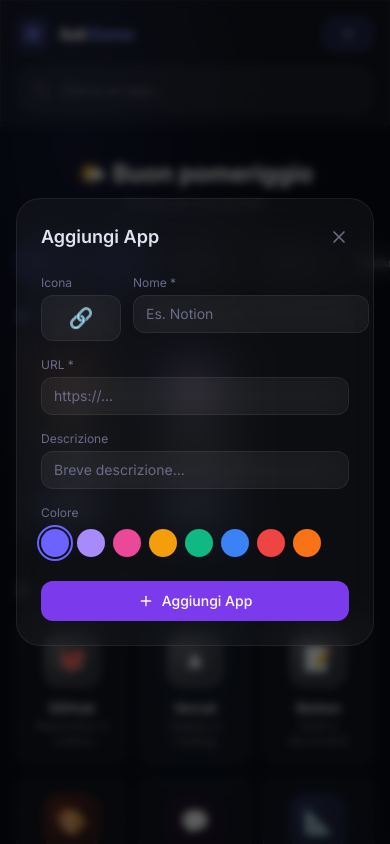
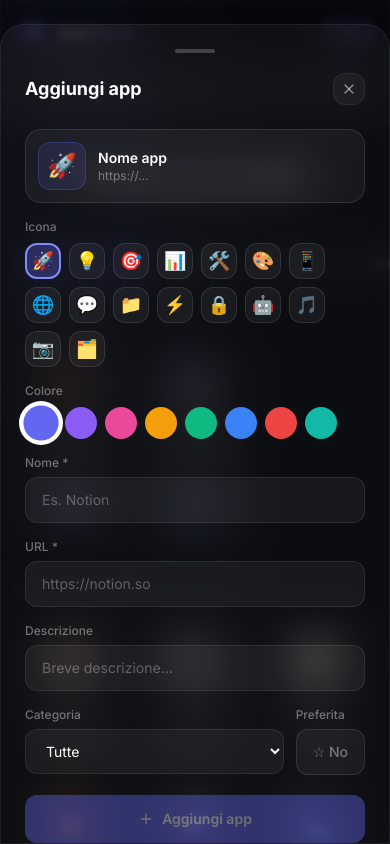
Before and after one commit to soli92/soli-dome, a Next.js app: page / in a window 390 px wide. Both pictures are taken after a click on the button 348 px from the left and 34 px from the top of the page. Shown: the top 844 px of the page. Built offline with nearby package versions, Linux system fonts and the light colour scheme.

Commit message:
🎨 Redesign AddAppModal - bottom sheet mobile, preview live, color/emoji picker

```diff
--- a/src/components/AddAppModal.tsx
+++ b/src/components/AddAppModal.tsx
@@ -2,135 +2,189 @@
 
 import { useState } from "react";
 import { X, Plus } from "lucide-react";
-import { App } from "@/data/apps";
+import { App, categories } from "@/data/apps";
 
 interface AddAppModalProps {
+  onAdd: (app: App) => void;
   onClose: () => void;
-  onAdd: (app: App) => void;
 }
 
+const EMOJIS = ["🚀","💡","🎯","📊","🛠️","🎨","📱","🌐","💬","📁","⚡","🔒","🤖","🎵","📷","🗂️"];
 const COLORS = [
-  "#6c63ff", "#a78bfa", "#ec4899", "#f59e0b",
-  "#10b981", "#3b82f6", "#ef4444", "#f97316",
+  "#6366f1","#8b5cf6","#ec4899","#f59e0b",
+  "#10b981","#3b82f6","#ef4444","#14b8a6",
 ];
 
-export default function AddAppModal({ onClose, onAdd }: AddAppModalProps) {
-  const [form, setForm] = useState({
-    name: "",
-    description: "",
-    url: "",
-    icon: "🔗",
-    category: "Utilità",
-    color: "#6c63ff",
-  });
+export default function AddAppModal({ onAdd, onClose }: AddAppModalProps) {
+  const [name, setName] = useState("");
+  const [url, setUrl] = useState("");
+  const [description, setDescription] = useState("");
+  const [category, setCategory] = useState(categories[0]);
+  const [icon, setIcon] = useState("🚀");
+  const [color, setColor] = useState("#6366f1");
+  const [pinned, setPinned] = useState(false);
 
   const handleSubmit = (e: React.FormEvent) => {
     e.preventDefault();
-    if (!form.name || !form.url) return;
-
-    const newApp: App = {
+    if (!name.trim() || !url.trim()) return;
+    onAdd({
       id: Date.now().toString(),
-      ...form,
-    };
-    onAdd(newApp);
-    onClose();
+      name: name.trim(),
+      url: url.startsWith("http") ? url.trim() : `https://${url.trim()}`,
+      description: description.trim(),
+      category,
+      icon,
+      color,
+      pinned,
+    });
   };
 
   return (
-    <div
-      className="fixed inset-0 z-50 flex items-center justify-center p-4"
-      onClick={(e) => e.target === e.currentTarget && onClose()}
-    >
-      {/* Backdrop */}
-      <div className="absolute inset-0 bg-black/60 backdrop-blur-sm" onClick={onClose} />
+    <div className="fixed inset-0 z-50 flex items-end sm:items-center justify-center p-0 sm:p-4">
+      {/* Overlay */}
+      <div
+        className="absolute inset-0 bg-black/60 backdrop-blur-sm"
+        onClick={onClose}
+      />
 
       {/* Modal */}
-      <div className="relative glass rounded-3xl p-6 w-full max-w-md border border-white/10 animate-[slideUp_0.3s_ease_forwards]">
+      <div className="relative w-full sm:max-w-md glass border border-white/10 rounded-t-3xl sm:rounded-3xl p-6 shadow-2xl z-10 safe-bottom">
+        {/* Handle mobile */}
+        <div className="sm:hidden w-10 h-1 bg-white/20 rounded-full mx-auto mb-5" />
+
+        {/* Header */}
         <div className="flex items-center justify-between mb-6">
-          <h2 className="text-dome-text font-semibold text-lg">Aggiungi App</h2>
-          <button onClick={onClose} className="text-dome-muted hover:text-dome-text transition-colors">
-            <X size={20} />
+          <h2 className="text-lg font-bold text-white">Aggiungi app</h2>
+          <button
+            onClick={onClose}
+            className="w-8 h-8 rounded-xl glass flex items-center justify-center text-white/50 hover:text-white transition-colors"
+          >
+            <X className="w-4 h-4" />
           </button>
         </div>
 
         <form onSubmit={handleSubmit} className="flex flex-col gap-4">
-          {/* Nome & Icona */}
-          <div className="flex gap-3">
-            <div className="flex flex-col gap-1 w-20">
-              <label className="text-xs text-dome-muted">Icona</label>
-              <input
-                type="text"
-                value={form.icon}
-                onChange={(e) => setForm({ ...form, icon: e.target.value })}
-                className="glass border border-white/10 rounded-xl px-3 py-2 text-center text-xl focus:border-violet-500/50 transition-colors"
-                maxLength={2}
-              />
+          {/* Preview */}
+          <div className="flex items-center gap-3 p-3 rounded-2xl bg-white/5 border border-white/10">
+            <div
+              className="w-12 h-12 rounded-xl flex items-center justify-center text-2xl flex-shrink-0"
+              style={{ background: `${color}22`, border: `1px solid ${color}44` }}
+            >
+              {icon}
             </div>
-            <div className="flex flex-col gap-1 flex-1">
-              <label className="text-xs text-dome-muted">Nome *</label>
-              <input
-                type="text"
-                value={form.name}
-                onChange={(e) => setForm({ ...form, name: e.target.value })}
-                placeholder="Es. Notion"
-                className="glass border border-white/10 rounded-xl px-3 py-2 text-sm text-dome-text placeholder-dome-muted focus:border-violet-500/50 transition-colors"
-                required
-              />
+            <div>
+              <p className="text-sm font-semibold text-white">{name || "Nome app"}</p>
+              <p className="text-xs text-white/40">{url || "https://..."}</p>
             </div>
           </div>
 
+          {/* Emoji picker */}
+          <div>
+            <label className="text-xs text-white/40 mb-2 block font-medium">Icona</label>
+            <div className="flex flex-wrap gap-2">
+              {EMOJIS.map((e) => (
+                <button
+                  key={e}
+                  type="button"
+                  onClick={() => setIcon(e)}
+                  className={`w-9 h-9 rounded-xl text-lg flex items-center justify-center transition-all
+                    ${icon === e ? "bg-indigo-500/30 border-2 border-indigo-400" : "bg-white/5 border border-white/10 hover:bg-white/10"}`}
+                >
+                  {e}
+                </button>
+              ))}
+            </div>
+          </div>
+
+          {/* Color picker */}
+          <div>
+            <label className="text-xs text-white/40 mb-2 block font-medium">Colore</label>
+            <div className="flex gap-2">
+              {COLORS.map((c) => (
+                <button
+                  key={c}
+                  type="button"
+                  onClick={() => setColor(c)}
+                  className={`w-8 h-8 rounded-full transition-all ${color === c ? "ring-2 ring-white ring-offset-2 ring-offset-transparent scale-110" : ""}`}
+                  style={{ background: c }}
+                />
+              ))}
+            </div>
+          </div>
+
+          {/* Nome */}
+          <div>
+            <label className="text-xs text-white/40 mb-1.5 block font-medium">Nome *</label>
+            <input
+              type="text"
+              placeholder="Es. Notion"
+              value={name}
+              onChange={(e) => setName(e.target.value)}
+              required
+              className="search-input w-full px-4 py-3 rounded-xl text-sm text-white placeholder-white/30"
+            />
+          </div>
+
           {/* URL */}
-          <div className="flex flex-col gap-1">
-            <label className="text-xs text-dome-muted">URL *</label>
+          <div>
+            <label className="text-xs text-white/40 mb-1.5 block font-medium">URL *</label>
             <input
-              type="url"
-              value={form.url}
-              onChange={(e) => setForm({ ...form, url: e.target.value })}
-              placeholder="https://..."
-              className="glass border border-white/10 rounded-xl px-3 py-2 text-sm text-dome-text placeholder-dome-muted focus:border-violet-500/50 transition-colors"
+              type="text"
+              placeholder="https://notion.so"
+              value={url}
+              onChange={(e) => setUrl(e.target.value)}
               required
+              className="search-input w-full px-4 py-3 rounded-xl text-sm text-white placeholder-white/30"
             />
           </div>
 
           {/* Descrizione */}
-          <div className="flex flex-col gap-1">
-            <label className="text-xs text-dome-muted">Descrizione</label>
+          <div>
+            <label className="text-xs text-white/40 mb-1.5 block font-medium">Descrizione</label>
             <input
               type="text"
-              value={form.description}
-              onChange={(e) => setForm({ ...form, description: e.target.value })}
               placeholder="Breve descrizione..."
-              className="glass border border-white/10 rounded-xl px-3 py-2 text-sm text-dome-text placeholder-dome-muted focus:border-violet-500/50 transition-colors"
+              value={description}
+              onChange={(e) => setDescription(e.target.value)}
+              className="search-input w-full px-4 py-3 rounded-xl text-sm text-white placeholder-white/30"
             />
           </div>
 
-          {/* Colore */}
-          <div className="flex flex-col gap-2">
-            <label className="text-xs text-dome-muted">Colore</label>
-            <div className="flex gap-2 flex-wrap">
-              {COLORS.map((c) => (
-                <button
-                  key={c}
-                  type="button"
-                  onClick={() => setForm({ ...form, color: c })}
-                  className="w-7 h-7 rounded-full transition-all"
-                  style={{
-                    background: c,
-                    outline: form.color === c ? `2px solid ${c}` : "none",
-                    outlineOffset: "2px",
-                  }}
-                />
-              ))}
+          {/* Categoria + Pinned */}
+          <div className="flex gap-3">
+            <div className="flex-1">
+              <label className="text-xs text-white/40 mb-1.5 block font-medium">Categoria</label>
+              <select
+                value={category}
+                onChange={(e) => setCategory(e.target.value)}
+                className="search-input w-full px-4 py-3 rounded-xl text-sm text-white bg-transparent"
+              >
+                {categories.map((c) => (
+                  <option key={c} value={c} className="bg-gray-900">{c}</option>
+                ))}
+              </select>
+            </div>
+            <div className="flex-shrink-0">
+              <label className="text-xs text-white/40 mb-1.5 block font-medium">Preferita</label>
+              <button
+                type="button"
+                onClick={() => setPinned(!pinned)}
+                className={`w-full h-[46px] px-4 rounded-xl border text-sm font-medium transition-all
+                  ${pinned ? "bg-indigo-500/20 border-indigo-500/40 text-indigo-300" : "bg-white/5 border-white/10 text-white/40"}`}
+              >
+                {pinned ? "⭐ Sì" : "☆ No"}
+              </button>
             </div>
           </div>
 
           {/* Submit */}
           <button
             type="submit"
-            className="mt-2 flex items-center justify-center gap-2 bg-violet-600 hover:bg-violet-700 text-white rounded-xl py-2.5 text-sm font-medium transition-colors"
+            disabled={!name || !url}
+            className="w-full py-3.5 rounded-xl bg-indigo-500 hover:bg-indigo-400 disabled:opacity-40 disabled:cursor-not-allowed text-white font-semibold text-sm transition-all flex items-center justify-center gap-2 mt-1"
           >
-            <Plus size={16} />
-            Aggiungi App
+            <Plus className="w-4 h-4" />
+            Aggiungi app
           </button>
         </form>
       </div>
```
